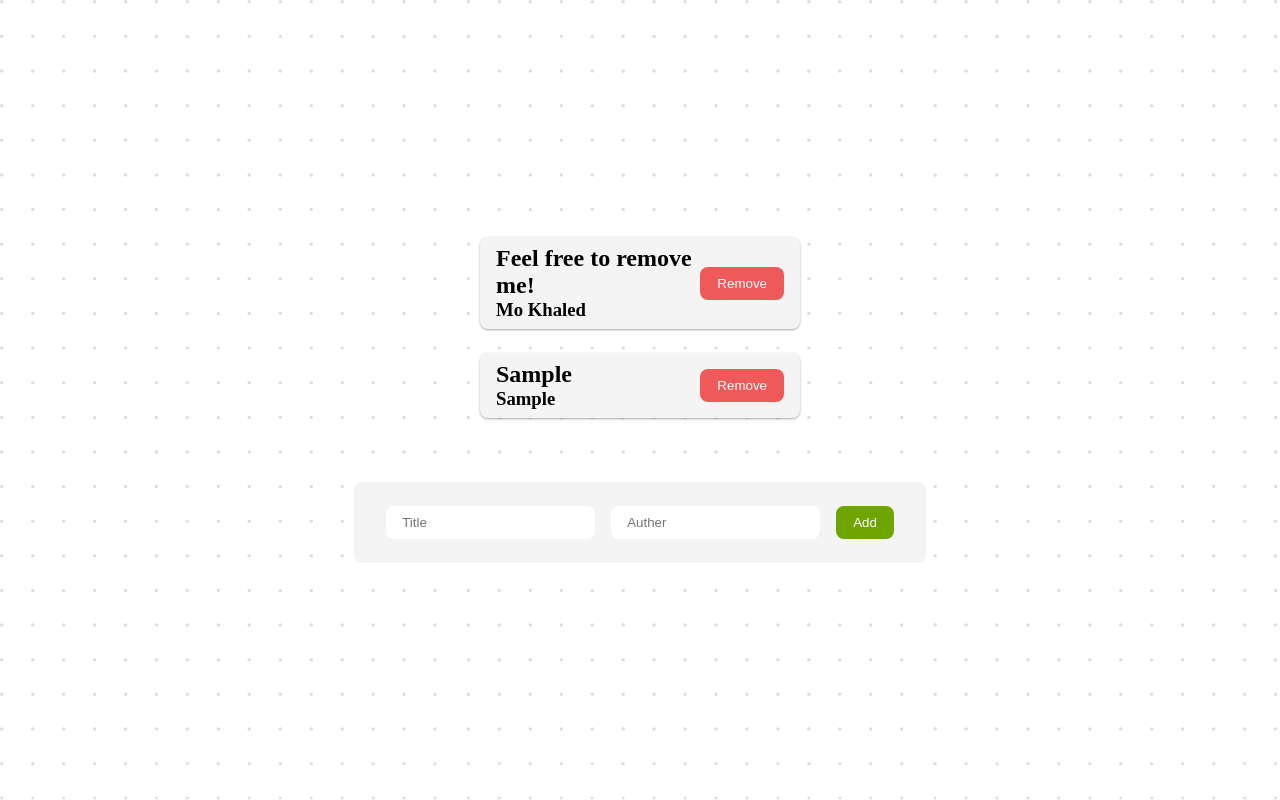
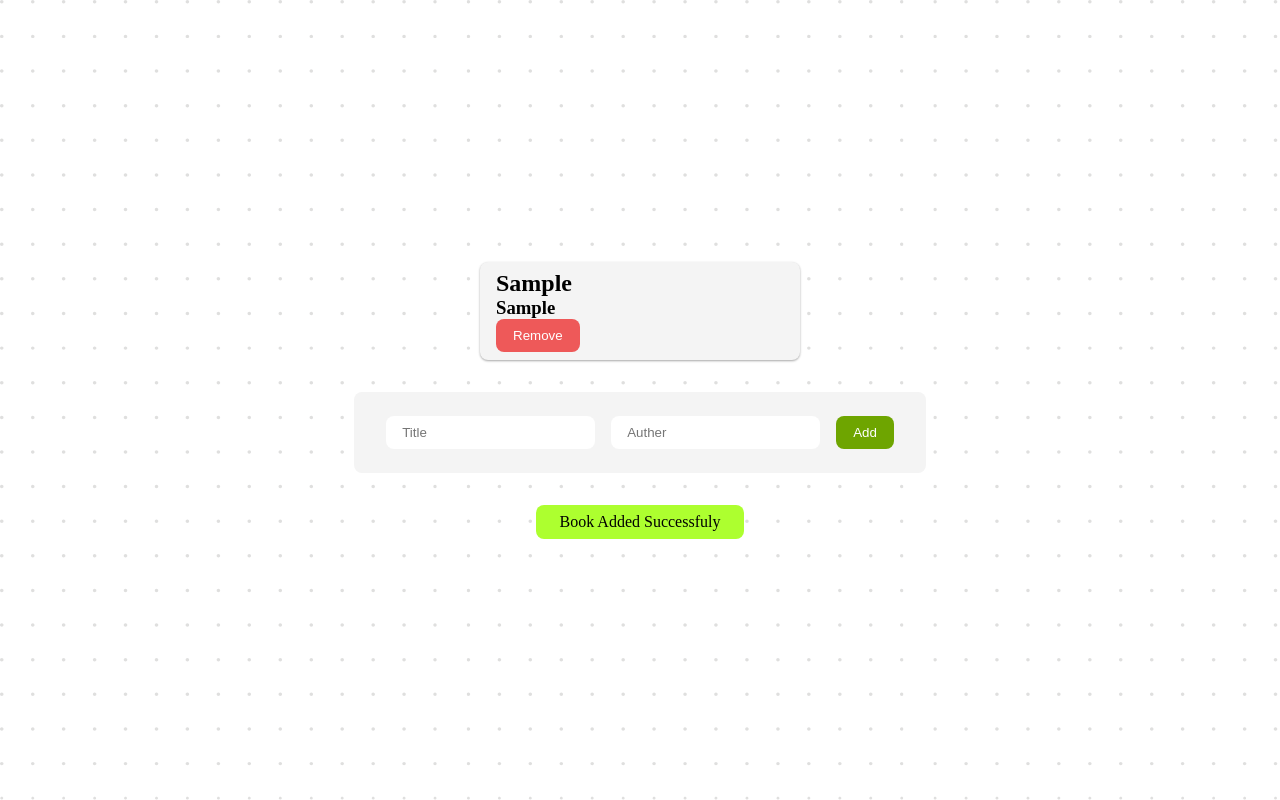
Before and after one commit to LDouglasOT/awesomebooks, a website: page index.html in a window 1280 px wide. Both pictures are taken after typing "Sample", "Sample" into the empty fields and a click on the button "Add". Drawn offline with Linux system fonts and the light colour scheme.

Commit message:
Convert all objects & arrays to classes & used methods

```diff
--- /dev/null
+++ b/classes.js
@@ -0,0 +1,107 @@
+// Single book class
+class Book {
+  constructor(id, title, auther) {
+    this.id = id;
+    this.title = title;
+    this.auther = auther;
+  }
+}
+
+// Render of the books in the DOM
+class BooksInDom {
+  static displayBooks() {
+    const books = BooksAtLocalStorage.getBooksFromLs();
+    books.forEach((book) => BooksInDom.addBook(book));
+  }
+
+  // Add book to the ui
+  static addBook(book) {
+    const booksWrapper = document.querySelector('.books-wrapper');
+
+    booksWrapper.innerHTML += `
+    <li class="single-book" data-id=${book.id}>
+        <div>
+            <h2>${book.title}</h2>
+            <h3>${book.auther}</h3>
+            <button class="del-btn">Remove</button>
+        </div>
+    </li>
+    `;
+  }
+
+  // remove book from the ui
+  static removeBook(element) {
+    if (element.classList.contains('del-btn')) {
+      const singleBookWrapper = element.parentElement.parentElement;
+      singleBookWrapper.remove();
+    }
+  }
+}
+
+// Getting & setting books from & inside local storage
+class BooksAtLocalStorage {
+  static getBooksFromLs() {
+    let lsBooksArr;
+    if (localStorage.getItem('books-list') === null) {
+      lsBooksArr = [];
+    } else {
+      lsBooksArr = JSON.parse(localStorage.getItem('books-list'));
+    }
+    return lsBooksArr;
+  }
+
+  static addBooksToLs(book) {
+    const booksList = BooksAtLocalStorage.getBooksFromLs();
+    booksList.push(book);
+    localStorage.setItem('books-list', JSON.stringify(booksList));
+  }
+
+  static removeBookFromLs(bookId) {
+    const booksList = BooksAtLocalStorage.getBooksFromLs();
+    booksList.forEach((book, index) => {
+      if (book.id === Number(bookId)) {
+        booksList.splice(index, 1);
+      }
+    });
+    localStorage.setItem('books-list', JSON.stringify(booksList));
+  }
+}
+
+// Invoking books representaion method
+document.addEventListener('DOMContentLoaded', BooksInDom.displayBooks);
+
+// Add books in the Ui
+const titleField = document.querySelector('.title');
+const autherField = document.querySelector('.auther');
+const addBookBtn = document.querySelector('.add-book');
+const successMsg = document.querySelector('.book-added');
+const errorMsg = document.querySelector('.error-msg');
+
+addBookBtn.addEventListener('click', () => {
+  if (titleField.value !== '' && autherField.value !== '') {
+    const newBook = new Book(Date.now(), titleField.value, autherField.value);
+    BooksInDom.addBook(newBook);
+    // reset fields values
+    titleField.value = '';
+    autherField.value = '';
+    // Success & failer messages on adding books
+    successMsg.classList.add('show-message');
+    errorMsg.classList.remove('show-message');
+    // Add book to local storage
+    BooksAtLocalStorage.addBooksToLs(newBook);
+  } else {
+    errorMsg.classList.add('show-message');
+    successMsg.classList.remove('show-message');
+  }
+});
+
+// Remove a book from the list
+const booksWrapper = document.querySelector('.books-wrapper');
+
+booksWrapper.addEventListener('click', (e) => {
+  BooksInDom.removeBook(e.target);
+  // Remove book from local storage
+  BooksAtLocalStorage.removeBookFromLs(
+    e.target.parentElement.parentElement.dataset.id,
+  );
+});
--- a/index.html
+++ b/index.html
@@ -16,7 +16,9 @@
         <input class="auther" type="text" placeholder="Auther" />
         <button class="add-book">Add</button>
       </div>
+      <div class="book-added">Book Added Successfuly</div>
+      <div class="error-msg">Please Fill in all the form fields</div>
     </main>
-    <script src="./index.js"></script>
+    <script src="./classes.js"></script>
   </body>
 </html>
--- a/style.css
+++ b/style.css
@@ -67,7 +67,7 @@ main {
 }
 
 .books-generator {
-  margin-top: 4rem;
+  margin: 2rem 0;
   background-color: rgb(244, 244, 244);
   border-radius: 8px;
   padding: 1.5rem 2rem;
@@ -85,6 +85,30 @@ input {
   border: 1px solid rgb(110, 165, 0);
 }
 
+.book-added {
+  padding: 0.5rem 1.5rem;
+  background: greenyellow;
+  border-radius: 8px;
+  display: none;
+  opacity: 0;
+  transition: all 0.4s ease;
+}
+
+.error-msg {
+  padding: 0.5rem 1.5rem;
+  background: rgb(210, 4, 0);
+  border-radius: 8px;
+  color: #fff;
+  display: none;
+  opacity: 0;
+  transition: all 0.4s ease;
+}
+
+.show-message {
+  display: block;
+  opacity: 1;
+}
+
 @media screen and (max-width: 800px) {
   .books-wrapper {
     width: 80%;
```
Also changed, not shown: .eslintrc.json, 1 other file.
